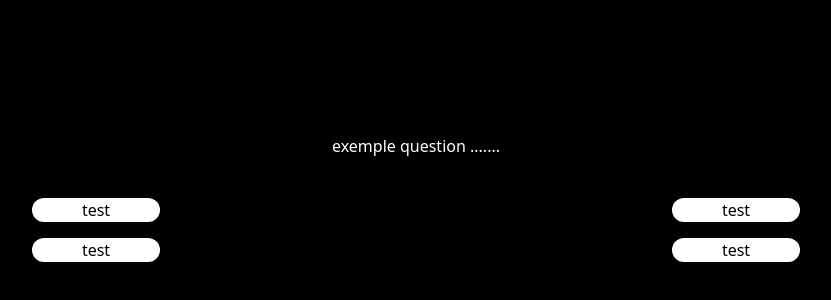
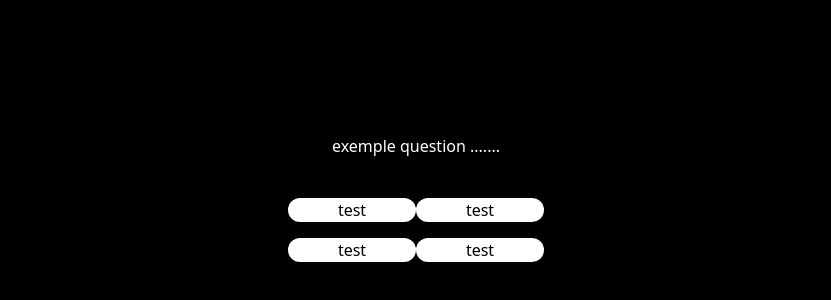
Before and after one commit to Antonin-dev/who-is-the-best, a React (Create React App) app: page /question/0 in a window 1280 px wide. Shown: the part 70-370 px from the top of the page, without its empty margins (224-1055 px from the left). Built offline with nearby package versions, Linux system fonts and the light colour scheme.

Commit message:
add router home page

```diff
--- a/src/Components/Button/Button.js
+++ b/src/Components/Button/Button.js
@@ -1,8 +1,11 @@
 import React from 'react';
+import {Link} from "react-router-dom";
 
-function Button({text, path}){
+function Button({text, path}) {
     return (
-        <div className="bg-slate-300 h-12 rounded-3xl flex justify-center items-center">{text}</div>
+        <Link to={`/${path}`}>
+            <div className="bg-slate-300 h-12 rounded-3xl flex justify-center items-center">{text}</div>
+        </Link>
     );
 }
 
--- a/src/HomePage/HomePage.js
+++ b/src/HomePage/HomePage.js
@@ -7,8 +7,8 @@ const HomePage = () => {
             <div className="bg-red-400 w-2/3 h-screen flex flex-col justify-around items-center">
                 <h1 className="text-3xl mt-32 h-auto">Who's the most ...?</h1>
                 <div className="w-48 h-28 bg-cyan-800 flex flex-col justify-around">
-            <Button text="JOUER" path="login" />
-            <Button text="CLASSEMENT" path="rank" />
+                    <Button text="JOUER" path="login"/>
+                    <Button text="CLASSEMENT" path="rank"/>
                 </div>
             </div>
         </div>
--- a/src/Question/Question.js
+++ b/src/Question/Question.js
@@ -11,14 +11,17 @@ const Question = ({name}) => {
             <p className="text-left text-white w-screen ml-3 pt-3">{name}</p>
             <div className="flex flex-col pt-48">
                 <h2 className="text-white mb-10">exemple question .......</h2>
-                <div className="flex justify-around mb-4">
+                <div className="flex flex-col mx-auto ">
+                    <div className="flex mb-4">
                         <AnswerCard/>
                         <AnswerCard/>
                     </div>
-                <div className="flex justify-around">
+                    <div className="flex">
                         <AnswerCard/>
                         <AnswerCard/>
                     </div>
+                </div>
+
             </div>
         </div>
     );
```
Lines whose indentation alone changed are shown as unchanged.
